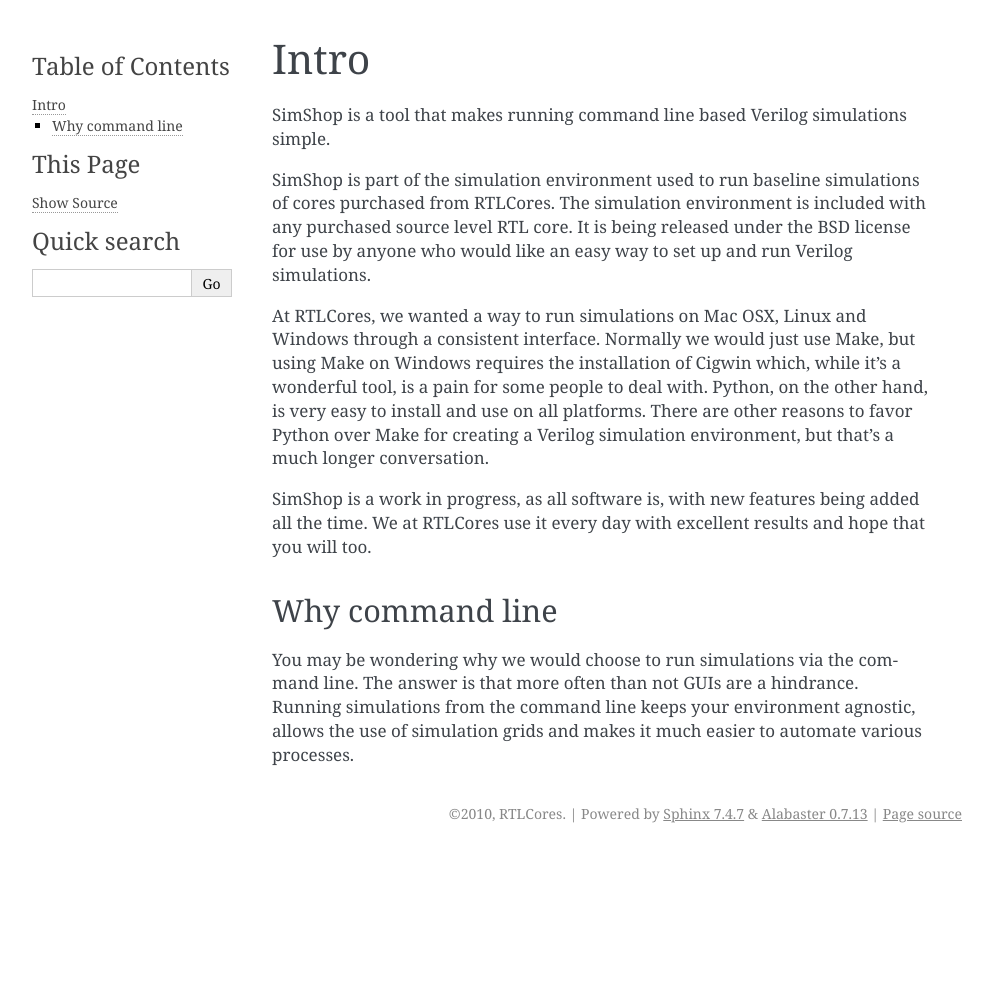
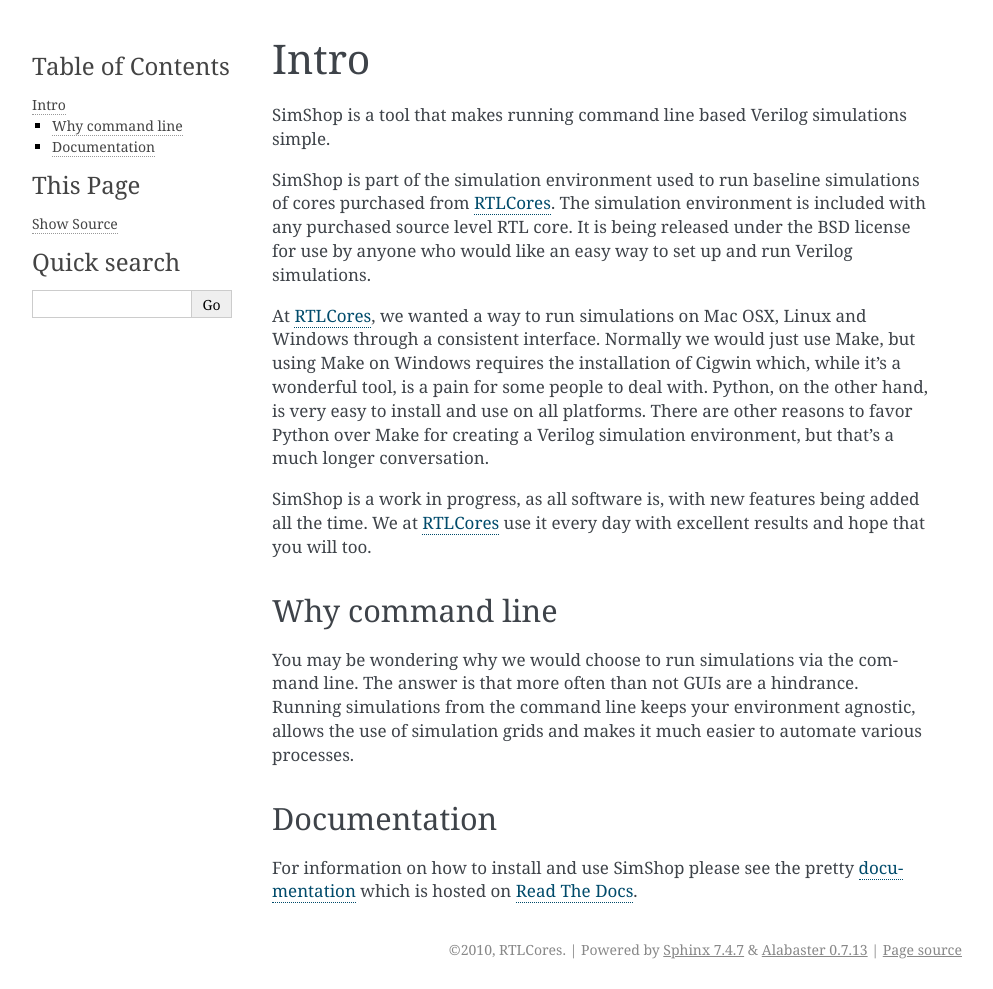
Before and after one commit to inneralien/SimShop, a Sphinx documentation site: the page built from docs/intro.rst, in a window 1280 px wide. Shown: the whole page, without its empty margins (148-1141 px from the left). Built offline with Sphinx 7.4.7, drawn with Linux system fonts in a browser that asks for light colours; before the commit the page ends 900 px from its top, so only the background shows below that.

Commit message:
Some more document updates.

```diff
--- a/docs/intro.rst
+++ b/docs/intro.rst
@@ -1,3 +1,6 @@
+.. _RTLCores: http://rtlcores.com
+.. _documentation: http://simshop.readthedocs.org
+
 =====
 Intro
 =====
@@ -5,12 +8,12 @@
 simple.
 
 SimShop is part of the simulation environment used to run baseline simulations
-of cores purchased from RTLCores. The simulation environment is included with
+of cores purchased from RTLCores_. The simulation environment is included with
 any purchased source level RTL core. It is being released under the BSD license
 for use by anyone who would like an easy way to set up and run Verilog
 simulations.
 
-At RTLCores, we wanted a way to run simulations on Mac OSX, Linux and Windows
+At RTLCores_, we wanted a way to run simulations on Mac OSX, Linux and Windows
 through a consistent interface. Normally we would just use Make, but using Make
 on Windows requires the installation of Cigwin which, while it's a wonderful
 tool, is a pain for some people to deal with. Python, on the other hand, is
@@ -19,7 +22,7 @@
 much longer conversation.
 
 SimShop is a work in progress, as all software is, with new features being
-added all the time. We at RTLCores use it every day with excellent results and
+added all the time. We at RTLCores_ use it every day with excellent results and
 hope that you will too.
 
 Why command line
@@ -28,3 +31,8 @@
 line. The answer is that more often than not GUIs are a hindrance.  Running
 simulations from the command line keeps your environment agnostic, allows the
 use of simulation grids and makes it much easier to automate various processes.
+
+Documentation
+=============
+For information on how to install and use SimShop please see the pretty
+documentation_ which is hosted on `Read The Docs <http://simshop.readthedocs.org>`_.
--- a/simshop/__init__.py
+++ b/simshop/__init__.py
@@ -1 +1 @@
-__version__ = "0.15.2"
+__version__ = "0.15.3"
```
Also changed, not shown: README.txt (+1 -45 lines).
